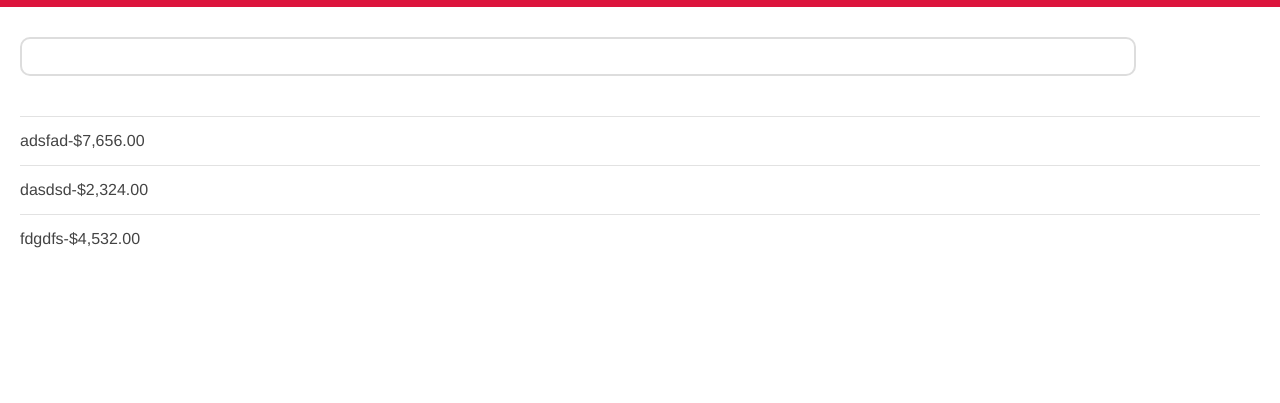
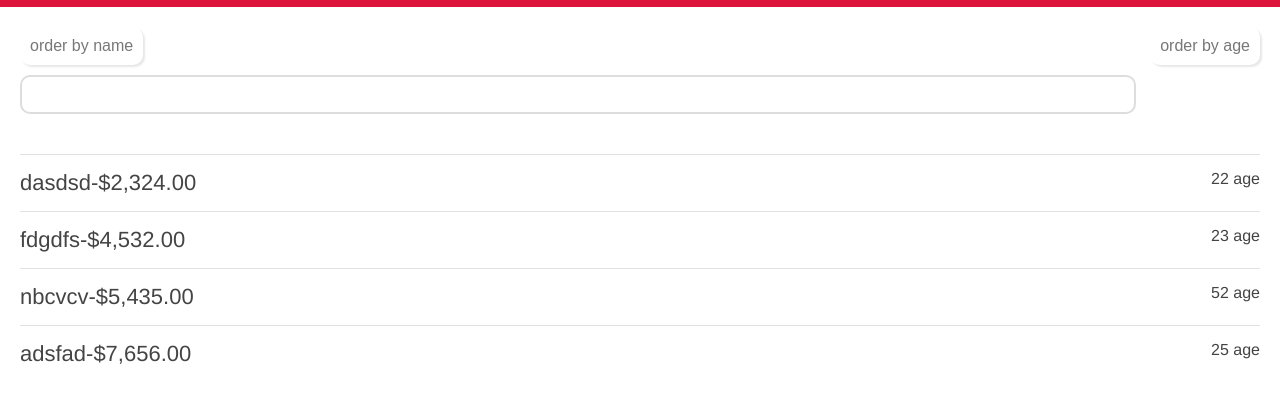
Before and after one commit to tenzin-metok-collpoll/angularJs, a plain HTML site: page index.html in a window 1280 px wide. Shown: the part 41-444 px from the top of the page. Drawn offline with nearby package versions, Linux system fonts and the light colour scheme.

Commit message:
ng-click-1

```diff
--- a/index.html
+++ b/index.html
@@ -9,10 +9,14 @@
         <header ng-include="'header.html'"></header>
         <div class="content">
         <div ng-controller="myCtrl">
+            <button ng-click="order='name'">order by name</button>
+            <button ng-click="order='age'">order by age</button>
             <input type="text" ng-model="search">
             <ul>
-                <li ng-repeat="i in arr | orderBy : 'name'| filter: search"  ng-show="i.available">
-                    {{i.name}}-{{i.fees | currency}}</li>
+                <li ng-repeat="i in arr | orderBy : order| filter: search"   >
+                    <h3>{{i.name}}-{{i.fees | currency}}</h3>
+                <span>{{i.age}} age</span>
+            </li>
             </ul>
         </div>
         </div>
```
